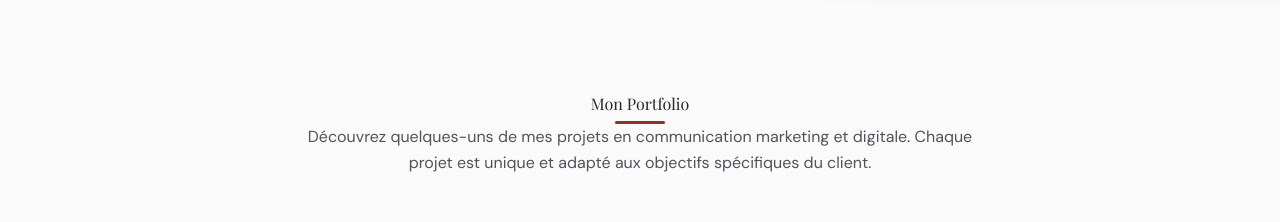
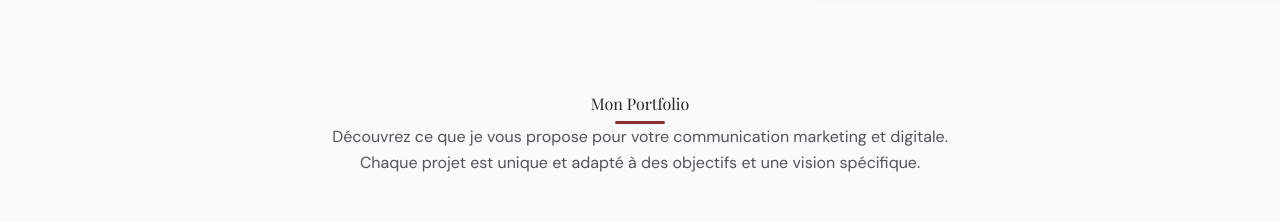
Before and after one commit to meriam-goudadi/PortfolioCom, a React (Vite) app: page / in a window 1280 px wide. Shown: the part 900-1122 px from the top of the page. Built offline with nearby package versions, Linux system fonts and the light colour scheme.

Commit message:
modifications dans la partie portfolio.tsx

```diff
--- a/src/components/Portfolio.tsx
+++ b/src/components/Portfolio.tsx
@@ -69,8 +69,8 @@ const Portfolio: React.FC = () => {
         <div className="section-title">
           <h2 className="text-center">Mon Portfolio</h2>
           <p className="text-center text-zinc-600 max-w-2xl mx-auto mb-12">
-            Découvrez quelques-uns de mes projets en communication marketing et digitale.
-            Chaque projet est unique et adapté aux objectifs spécifiques du client.
+            Découvrez ce que je vous propose pour votre communication marketing et digitale.
+            Chaque projet est unique et adapté à des objectifs et une vision spécifique.
           </p>
         </div>
 
```
